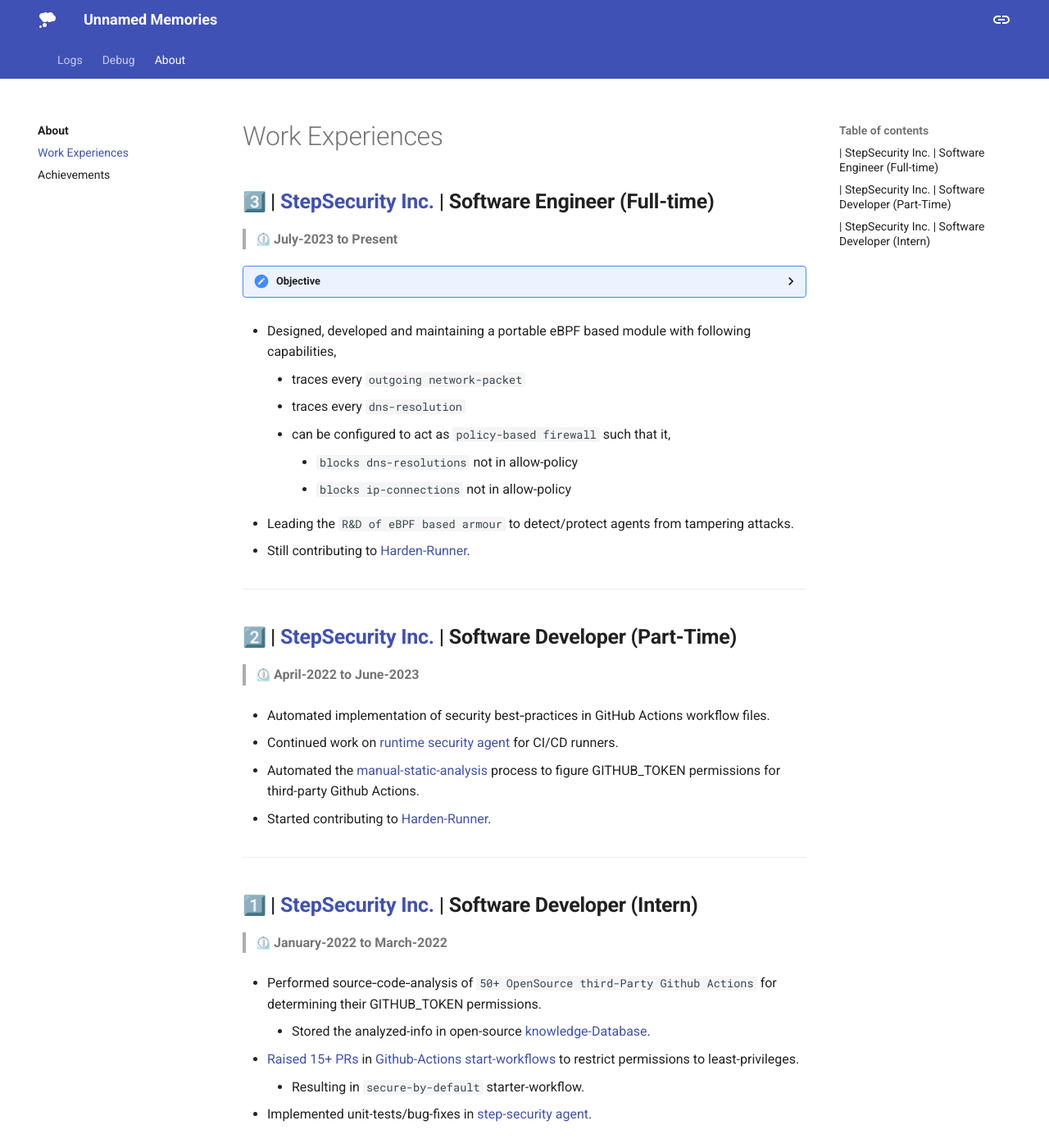
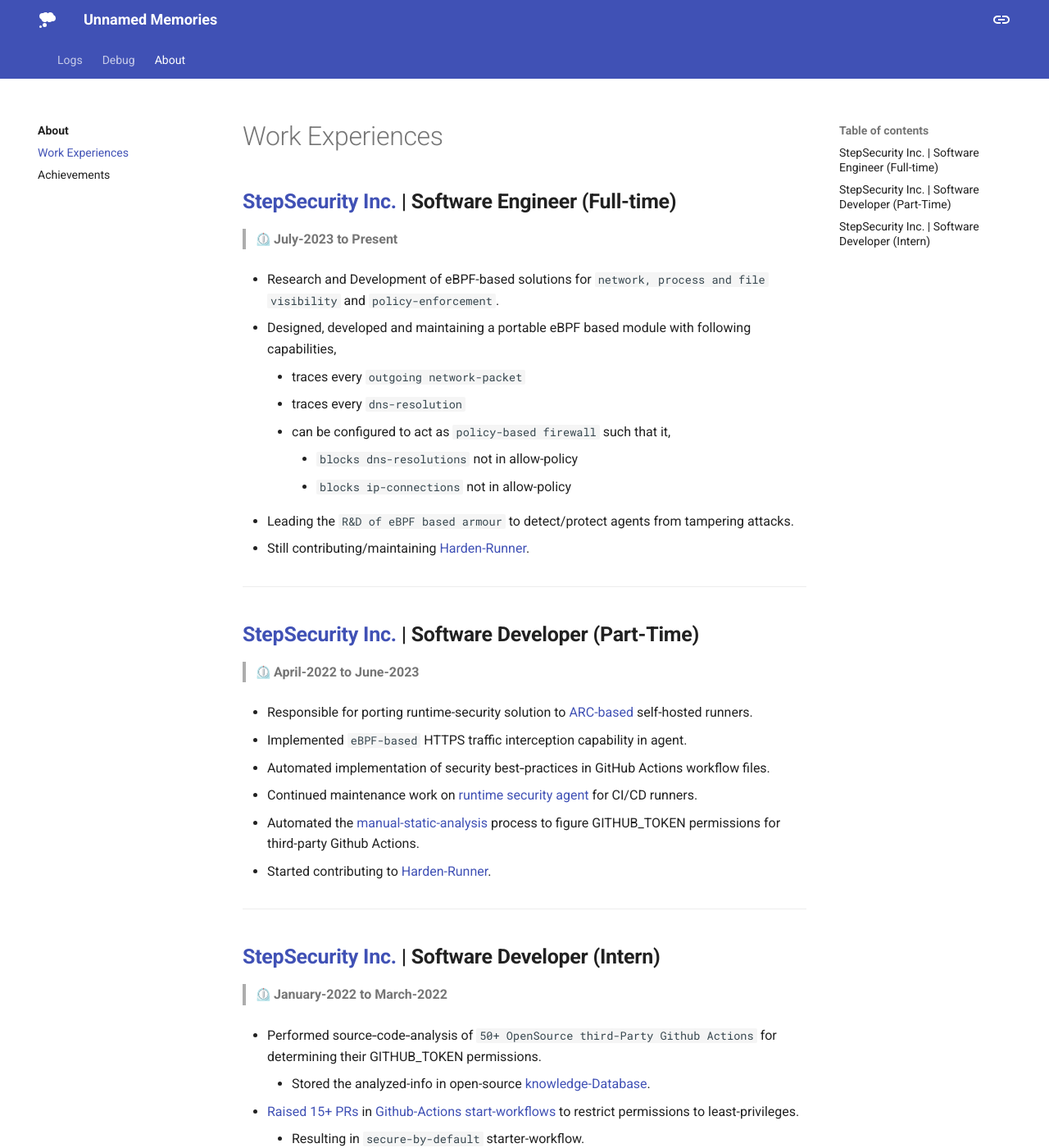
Before and after one commit to h0x0er/h0x0er.github.io, an MkDocs documentation site: the page built from docs/experiences.md, in a window 1280 px wide and 1400 px high. Shown: the whole window at 82% size. Built offline with MkDocs 1.6.1 and Material for MkDocs 9.7.7, drawn with Linux system fonts in a browser that asks for light colours; emoji names are drawn with the system emoji font.

Commit message:
memories: updated

```diff
--- a/docs/experiences.md
+++ b/docs/experiences.md
@@ -1,11 +1,11 @@
 
-## **:three: | [StepSecurity Inc.](https://www.stepsecurity.io/company) | Software Engineer (Full-time)**
+## **[StepSecurity Inc.](https://www.stepsecurity.io/company) | Software Engineer (Full-time)**
 
 
 > :timer: **July-2023 to Present**
 
-??? Objective
-    Research and Development of eBPF based solutions for `network-visibility and policy-enforcement`.
+
+- Research and Development of eBPF-based solutions for `network, process and file visibility` and `policy-enforcement`.
 
 - Designed, developed and maintaining a portable eBPF based module with following capabilities,
     - traces every `outgoing network-packet`
@@ -16,17 +16,21 @@
 
 - Leading the `R&D of eBPF based armour` to detect/protect agents from tampering attacks.
 
-- Still contributing to [Harden-Runner](https://github.com/step-security/harden-runner).
+- Still contributing/maintaining [Harden-Runner](https://github.com/step-security/harden-runner).
 
 ---
 
-## **:two: | [StepSecurity Inc.](https://www.stepsecurity.io/company) | Software Developer (Part-Time)**
+## **[StepSecurity Inc.](https://www.stepsecurity.io/company) | Software Developer (Part-Time)**
 
 > :timer: **April-2022 to June-2023**
 
+- Responsible for porting runtime-security solution to [ARC-based](https://github.com/actions/actions-runner-controller) self-hosted runners.
+
+- Implemented `eBPF-based` HTTPS traffic interception capability in agent.
+
 - Automated implementation of security best‑practices in GitHub Actions workflow files.
 
-- Continued work on [runtime security agent](https://github.com/step-security/agent/pulls?q=is%3Apr+is%3Aclosed+author%3Ah0x0er) for CI/CD runners.
+- Continued maintenance work on [runtime security agent](https://github.com/step-security/agent/pulls?q=is%3Apr+is%3Aclosed+author%3Ah0x0er) for CI/CD runners.
 
 - Automated the [manual-static-analysis](https://github.com/step-security/secure-repo/tree/main/kbanalysis) process to figure GITHUB_TOKEN permissions for third-party Github Actions.
 
@@ -34,7 +38,7 @@
 
 ---
 
-## **:one: | [StepSecurity Inc.](https://www.stepsecurity.io/company) | Software Developer (Intern)**
+## **[StepSecurity Inc.](https://www.stepsecurity.io/company) | Software Developer (Intern)**
 
 
 > :timer: **January-2022 to March-2022**
```
